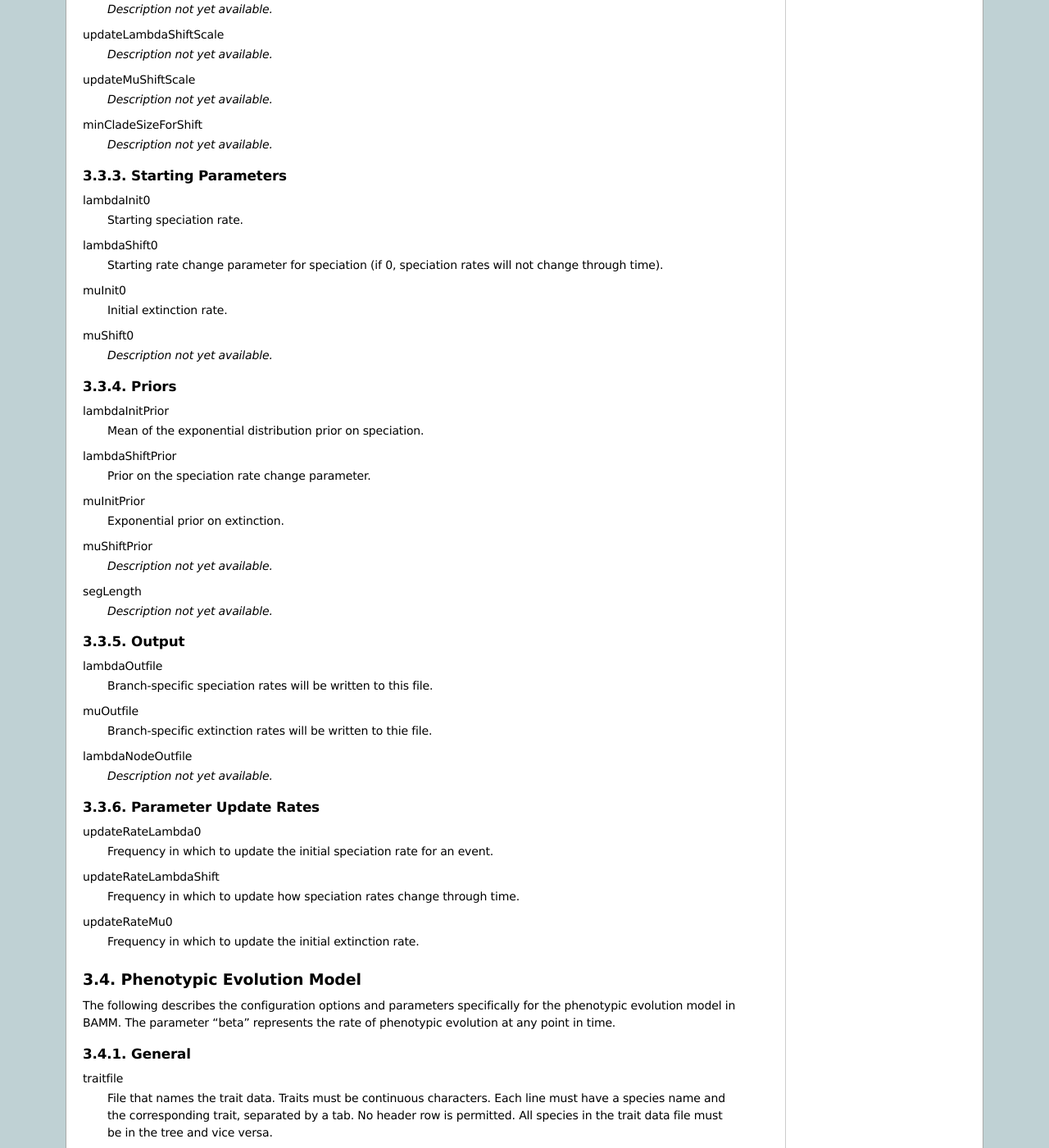
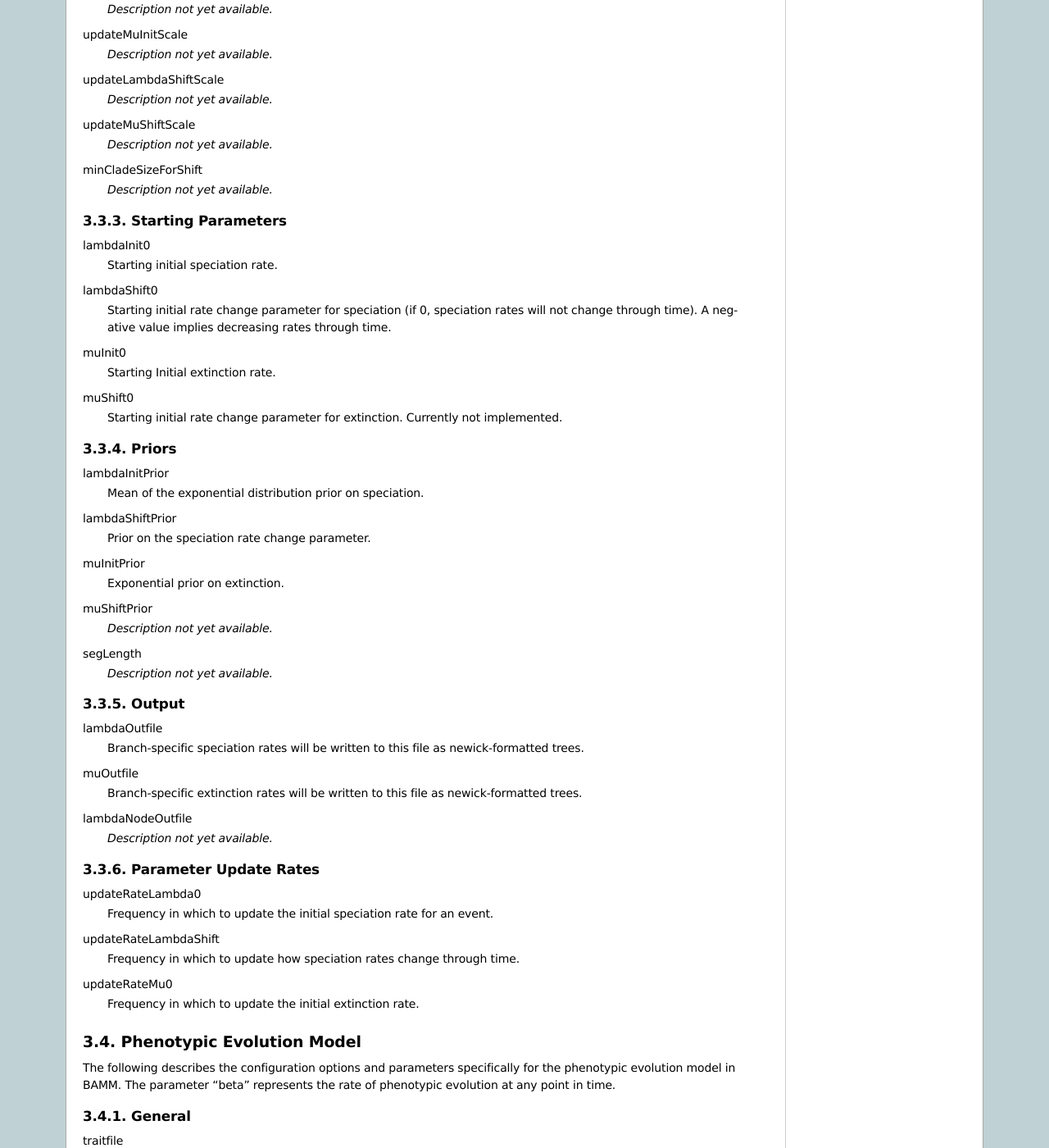
Before and after one commit to macroevolution/bamm, a Sphinx documentation site: the page built from doc/source/configuration.rst, in a window 1280 px wide and 1400 px high, scrolled down 2377 px. Shown: the whole window at 82% size. Built offline with Sphinx 7.4.7, drawn with Linux system fonts in a browser that asks for light colours; formulas are drawn with MathJax 3; pages that are not in the unit, such as notebooks, are missing from menus; some of the changed text lies outside the part shown.

Commit message:
Changes to configuration.rst

```diff
--- a/doc/source/configuration.rst
+++ b/doc/source/configuration.rst
@@ -85,17 +89,17 @@
   *Description not yet available.*
 
 eventDataOutfile
-  *Description not yet available.*
+  Event details will be written to this file.
 
 treeWriteFreq
-  Frequency (in generations) of writing speciation/extinction rates to file.
-  To avoid very large files, use a frequency of at least 10000.
+  Frequency (in generations) of writing newick-formatted trees where branch lengths are scaled to rate.
+  Use caution when setting a high write frequency, as the file size can grow quickly for large trees.
 
 mcmcWriteFreq
-  *Description not yet available.*
+  Frequency (in generations) at which MCMC details will be written to the mcmcOutfile.
 
 eventDataWriteFreq
-  *Description not yet available.*
+  Frequency (in generations) at which event details are written to the eventDataOutfile.
 
 acceptWriteFreq
   *Description not yet available.*
@@ -160,17 +164,18 @@
 ...................
 
 lambdaInit0
-  Starting speciation rate.
+  Starting initial speciation rate.
 
 lambdaShift0
-  Starting rate change parameter for speciation
+  Starting initial rate change parameter for speciation
   (if 0, speciation rates will not change through time).
+  A negative value implies decreasing rates through time.
 
 muInit0
-  Initial extinction rate.
+  Starting Initial extinction rate.
 
 muShift0
-  *Description not yet available.*
+  Starting initial rate change parameter for extinction. Currently not implemented.
 
 Priors
 ......
@@ -194,10 +199,10 @@
 ......
 
 lambdaOutfile
-  Branch-specific speciation rates will be written to this file.
+  Branch-specific speciation rates will be written to this file as newick-formatted trees.
 
 muOutfile
-  Branch-specific extinction rates will be written to thie file.
+  Branch-specific extinction rates will be written to this file as newick-formatted trees.
 
 lambdaNodeOutfile
   *Description not yet available.*
@@ -250,12 +255,12 @@
 ...................
 
 betaInit
-  Initial rate.
+  Starting initial rate.
 
 betaShiftInit
-  Initial time-dependent shift.
-  If negative, it implies a decrease in the rate of phenotypic evolution
-  through time.
+   Starting initial rate change parameter for phenotypic evolution.
+  (if 0, then constant-rate).
+  A negative value implies decreasing rates through time.
 
 Priors
 ......
```
Also changed, not shown: other parts of doc/source/configuration.rst (+4 -0 lines).
